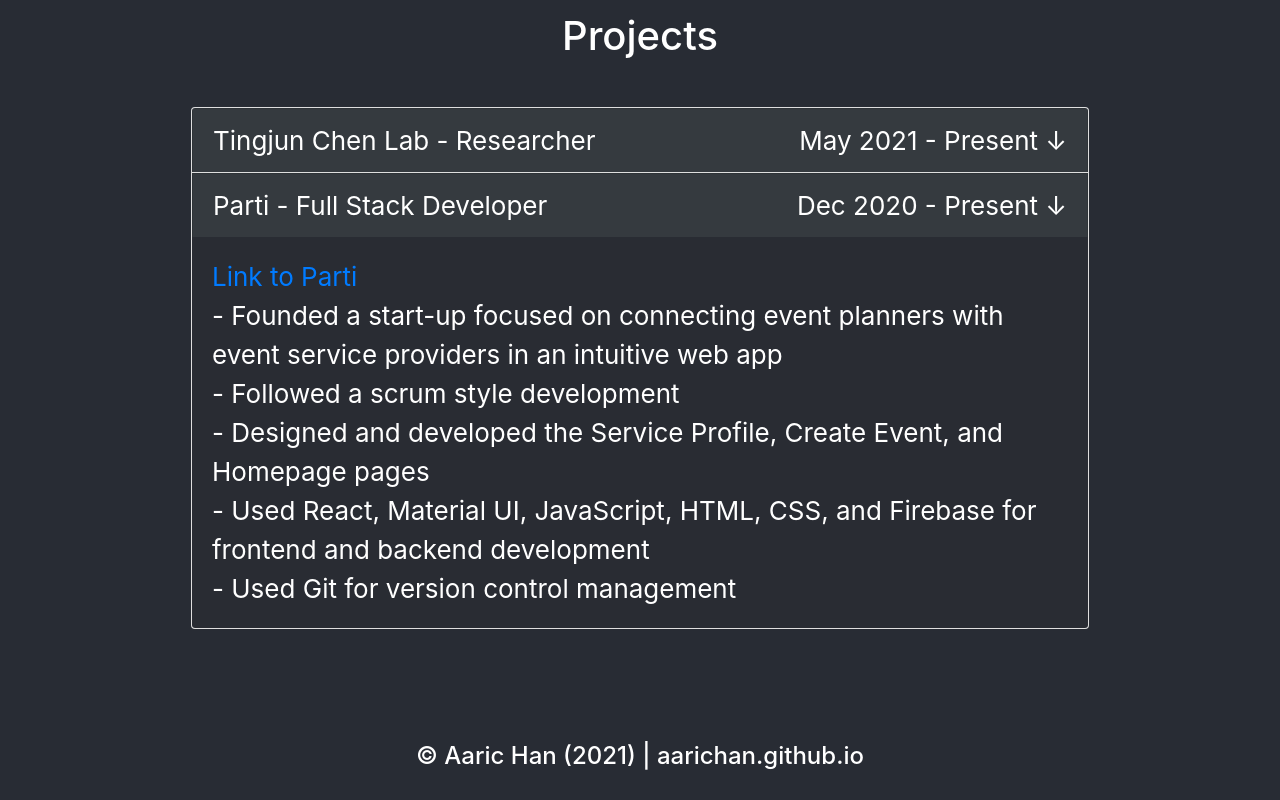
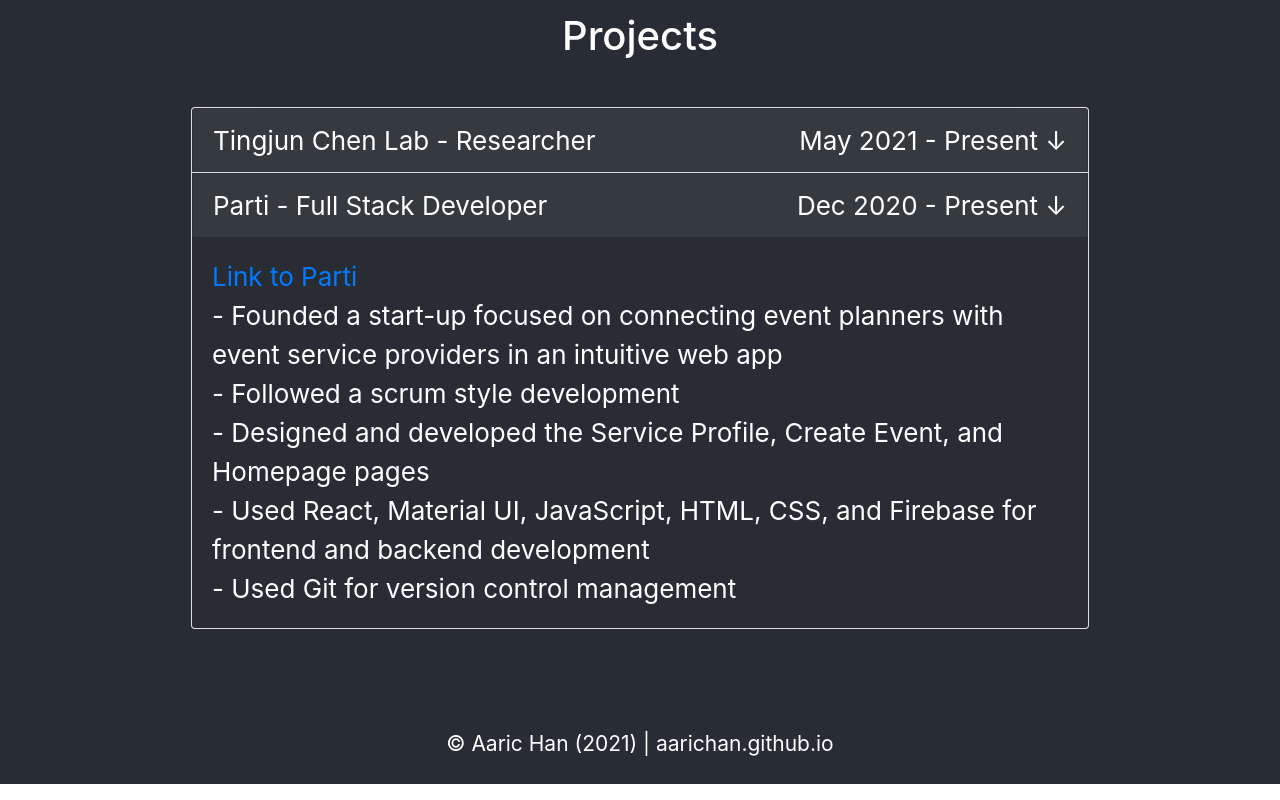
Before and after one commit to aarichan/aarichan.github.io, a React (Create React App) app: page / in a window 1280 px wide. Shown: the part 2480-3280 px from the top of the page. Built offline with nearby package versions, Linux system fonts and the light colour scheme.

Commit message:
Version 1.0.0 released

```diff
--- a/src/App.css
+++ b/src/App.css
@@ -27,11 +27,12 @@
 .App-footer {
   background-color: #282c34;
   color: white;
-  min-height: 10vh;
+  min-height: 8vh;
   display: flex;
   flex-direction: column;
   align-items: center;
   justify-content: center;
+  font-size: calc(5px + 2vmin);
 }
 
 .App-link {
--- a/src/components/footer/footer.js
+++ b/src/components/footer/footer.js
@@ -13,7 +13,7 @@ export default function Footer() {
   return(
     <div className="App">
       <footer className="App-footer">
-        <h4>&#169; Aaric Han (2021) | aarichan.github.io</h4>
+        <p>&#169; Aaric Han (2021) | aarichan.github.io</p>
       </footer>
     </div>
   );
```
